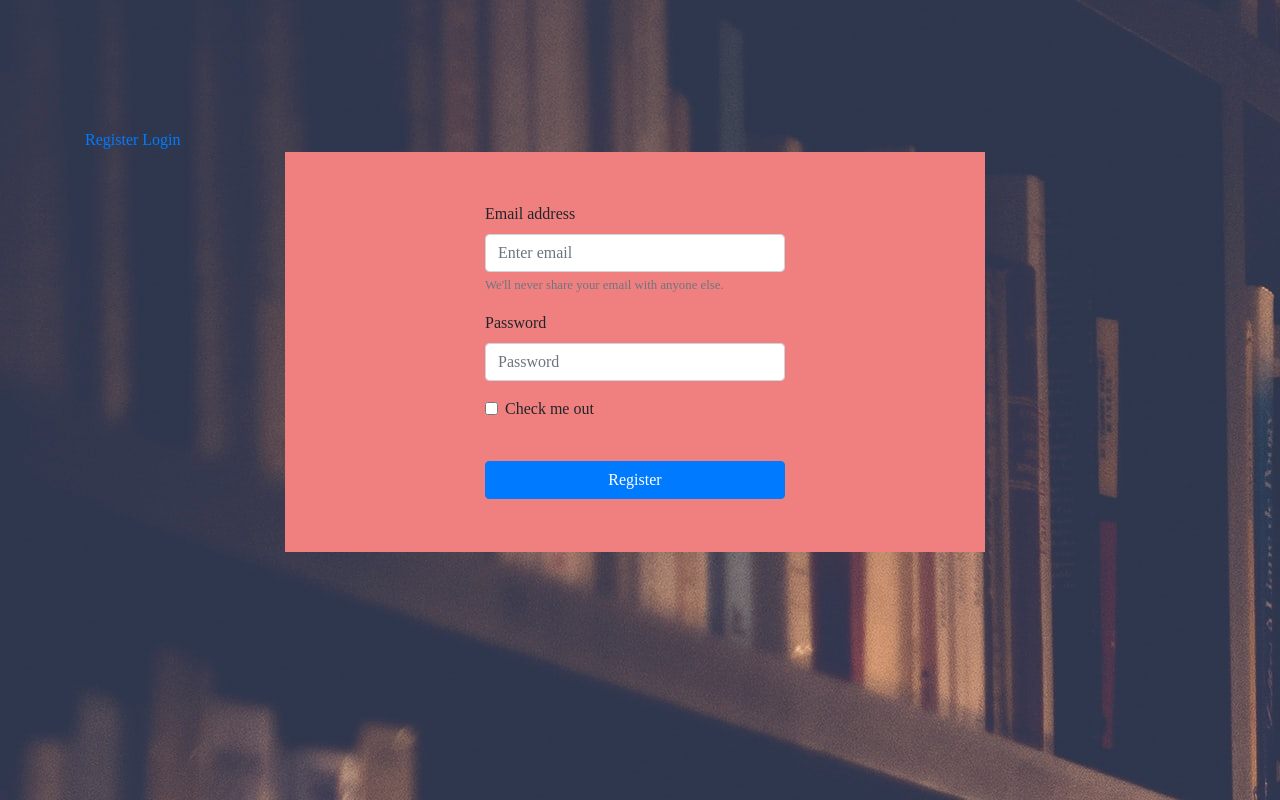
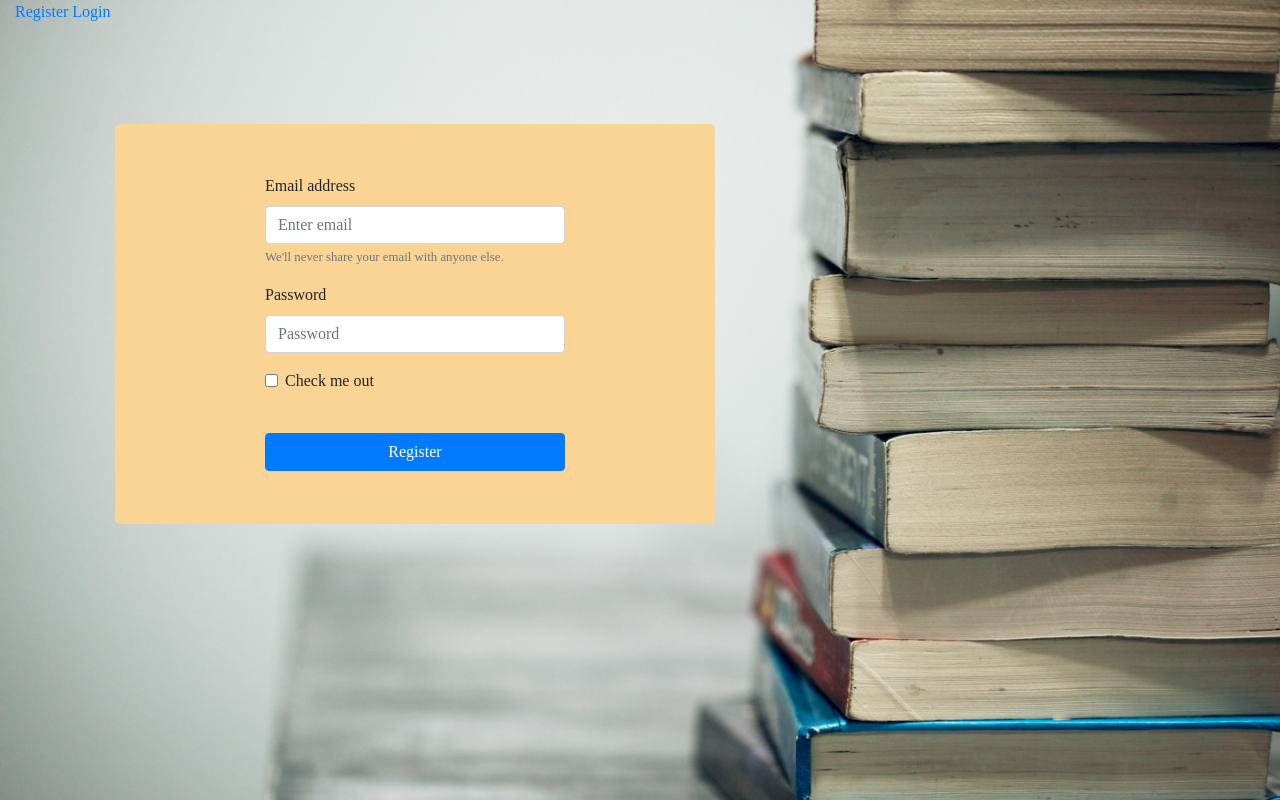
Before and after one commit to sundaramgupta/book-review, a Flask app: page / in a window 1280 px wide. Run offline with Flask 2, Linux system fonts and the light colour scheme; some libraries are stand-ins or nearby versions.

Commit message:
changed background img

```diff
--- a/static/stylesheet.css
+++ b/static/stylesheet.css
@@ -1,28 +1,33 @@
 body{
-	background-image: url('back.jpg');
+	background-image: url('back2.jpg');
+
+	background-repeat: no-repeat;
+	background-size: cover;
 }
 
 .container{
 	width:100%;
-	height:500px;
+	height:700px;
 	font-family: 'Baskervville';
-	margin-top: 10%;
+	margin: 0;
 
 
 }
 .form{
-	background-color: #F08080;
-	width:700px;
+	background-color: #F9D494;
+	width:600px;
 	height: 400px;
-	margin-left: 200px;
-	margin-right: 100px
-	border-radius:100px;
+	margin-bottom: 200px;
+	margin-right: 700px;
+	border-radius:5px;
+	margin-top: 100px;
+	margin-left: 100px;
 
 
 }
 .form-group,.form-check, .btn {
 	width:300px;
-	margin-left: 200px;
+	margin-left: 150px;
 }
 form{
 	padding-top:50px;
```
Also changed, not shown: static/back2.jpg (added).
